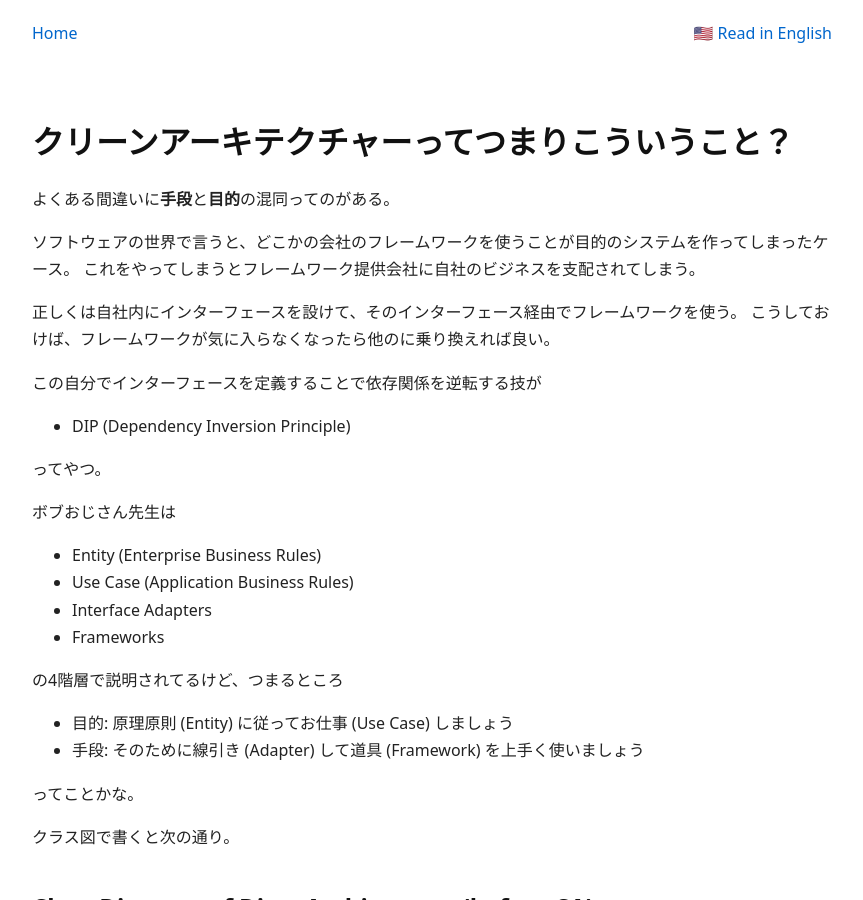
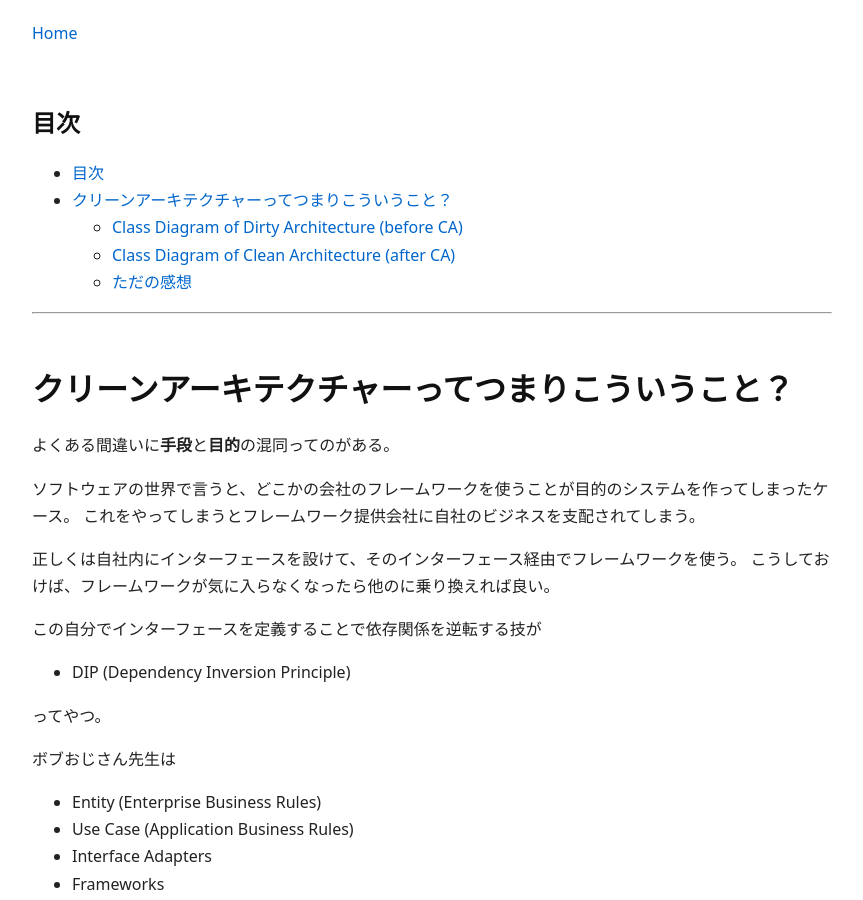
Before and after one commit to GoodRelax/articles, a Jekyll site: the page built from clean-architecture/article_ja.md, in a window 1280 px wide and 900 px high. Shown: the whole window, without its empty margins (208-1071 px from the left). Built offline with Jekyll 4.4.1, drawn with Linux system fonts in a browser that asks for light colours.

Commit message:
Update article_ja.md

```diff
--- a/clean-architecture/article_ja.md
+++ b/clean-architecture/article_ja.md
@@ -2,9 +2,15 @@
 layout: default
 title: "クリーンアーキテクチャってつまりこういうこと?"
 date: 2026-01-25
-canonical: https://GoodRelax.github.io/articles/clean-architecture/article_ja.html
-tags: clean-architecture, dip, design
 lang: ja
+key: clean_architecture_01
+tags: [clean-architecture, dip, design]
+---
+
+## 目次
+* Table of Contents
+{:toc}
+
 ---
 
 # クリーンアーキテクチャーってつまりこういうこと？
```
